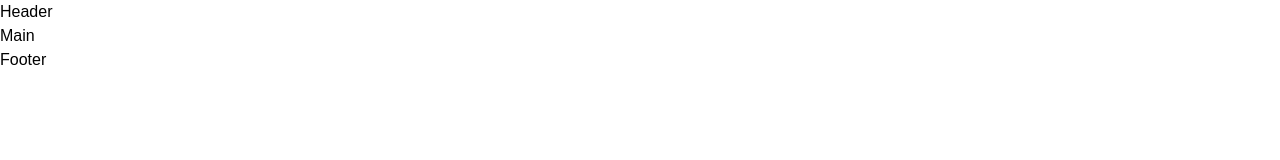
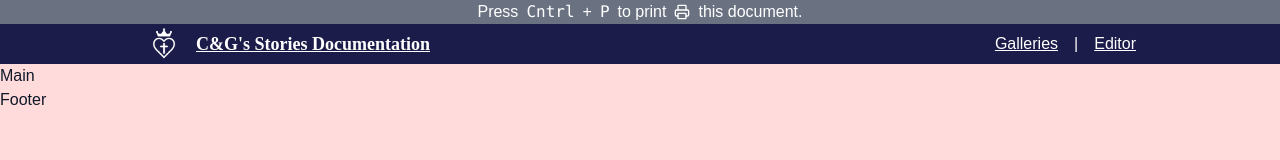
Before and after one commit to davinaleong/proj-clabbys-stories-docs, a website built with Vite: page index.html in a window 1280 px wide. Built offline with nearby package versions, Linux system fonts and the light colour scheme; a web font is replaced by a local one.

Commit message:
Done with the header

```diff
--- a/src/components/Header.ts
+++ b/src/components/Header.ts
@@ -1,7 +1,39 @@
+import getOS from "../lib/getOS"
+import iconPrinter from "./../assets/icons/printer-w.svg"
+import logoWhite from "./../assets/logos/logo-white.png"
+
 export default function Header(): string {
+  console.log("User OS:", getOS())
+
+  const keyName = getOS() === "macOS" ? "Cmd" : "Cntrl"
+
   return `
-    <header>
-      Header
+    <header class="sticky top-0 z-10">
+      <section class="text-white bg-gray-500">
+        <div class="wrapper mx-auto">
+          <p class="flex gap-2 items-center justify-center">
+            Press <code>${keyName}</code> + <code>P</code> to print <img src="${iconPrinter}" alt="Printer Icon" width="16px" height="16px" /> this document.
+          </p>
+        </div>
+      </section>
+      <section class="text-white bg-carbon-blue-500">
+        <div class="wrapper mx-auto">
+          <nav class="flex items-center justify-between gap-4">
+            <a href="#top" class="flex items-center gap-3 underline hover:opacity-70">
+              <img src="${logoWhite}" alt="C&G's Stories Logo" width="40px" height="40px" />
+              <span class="font-serif font-semibold text-lg">
+                C&amp;G's Stories Documentation
+              </span>
+            </a>
+
+            <div class="flex items-center gap-4">
+              <a class="underline hover:opacity-70" href="#galleries">Galleries</a>
+              <span>|</span>
+              <a class="underline hover:opacity-70" href="#editor">Editor</a>
+            </div>
+          </nav>
+        </div>
+      </section>
     </header>
   `
 }
--- /dev/null
+++ b/src/lib/getOS.ts
@@ -0,0 +1,11 @@
+export default function getOS(): string {
+  const { userAgent, platform } = navigator
+
+  if (/Win/.test(platform)) return "Windows"
+  if (/Mac/.test(platform)) return "macOS"
+  if (/Linux/.test(platform)) return "Linux"
+  if (/Android/.test(userAgent)) return "Android"
+  if (/iPhone|iPad|iPod/.test(userAgent)) return "iOS"
+
+  return "Unknown"
+}
--- a/src/style.css
+++ b/src/style.css
@@ -67,8 +67,8 @@
 }
 
 body {
-  background: var(--background);
-  color: var(--foreground);
+  background: var(--color-pastel-pink-500);
+  color: theme("colors.gray.900");
   font-family: var(--font-sans);
 }
 
@@ -87,10 +87,10 @@ button {
 
 .wrapper {
   max-width: theme("screens.lg");
-  margin-left: auto;
-  margin-right: auto;
-  padding-left: theme("spacing.4");
-  padding-right: theme("spacing.4");
+  margin-inline-start: auto;
+  margin-inline-end: auto;
+  padding-inline-start: theme("spacing.4");
+  padding-inline-end: theme("spacing.4");
 }
 
 .flow > * + * {
```
Also changed, not shown: src/assets/icons/printer-w.svg (added), src/assets/icons/printer.svg (added).
